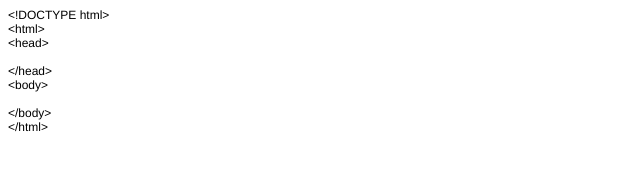
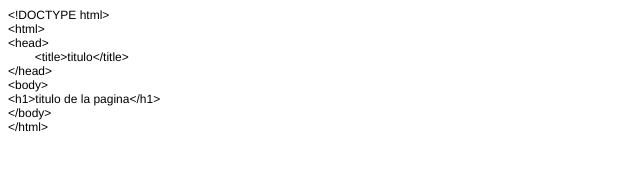
Before and after one commit to rchrd01/ejemplo, a plain HTML site: page index.html in a window 1280 px wide. Shown: the whole page, without its empty margins (0-640 px from the left). Drawn offline with Linux system fonts and the light colour scheme.

Commit message:
2 commit
titulo

```diff
--- a/index.html
+++ b/index.html
@@ -8,17 +8,17 @@
   <meta name="CocoaVersion" content="1138.51">
   <style type="text/css">
     p.p1 {margin: 0.0px 0.0px 0.0px 0.0px; font: 12.0px Helvetica}
-    p.p2 {margin: 0.0px 0.0px 0.0px 0.0px; font: 12.0px Helvetica; min-height: 14.0px}
+    span.Apple-tab-span {white-space:pre}
   </style>
 </head>
 <body>
 <p class="p1">&lt;!DOCTYPE html&gt;</p>
 <p class="p1">&lt;html&gt;</p>
 <p class="p1">&lt;head&gt;</p>
-<p class="p2"><br></p>
+<p class="p1"><span class="Apple-tab-span">	</span>&lt;title&gt;titulo&lt;/title&gt;</p>
 <p class="p1">&lt;/head&gt;</p>
 <p class="p1">&lt;body&gt;</p>
-<p class="p2"><br></p>
+<p class="p1">&lt;h1&gt;titulo de la pagina&lt;/h1&gt;</p>
 <p class="p1">&lt;/body&gt;</p>
 <p class="p1">&lt;/html&gt;</p>
 </body>
```
